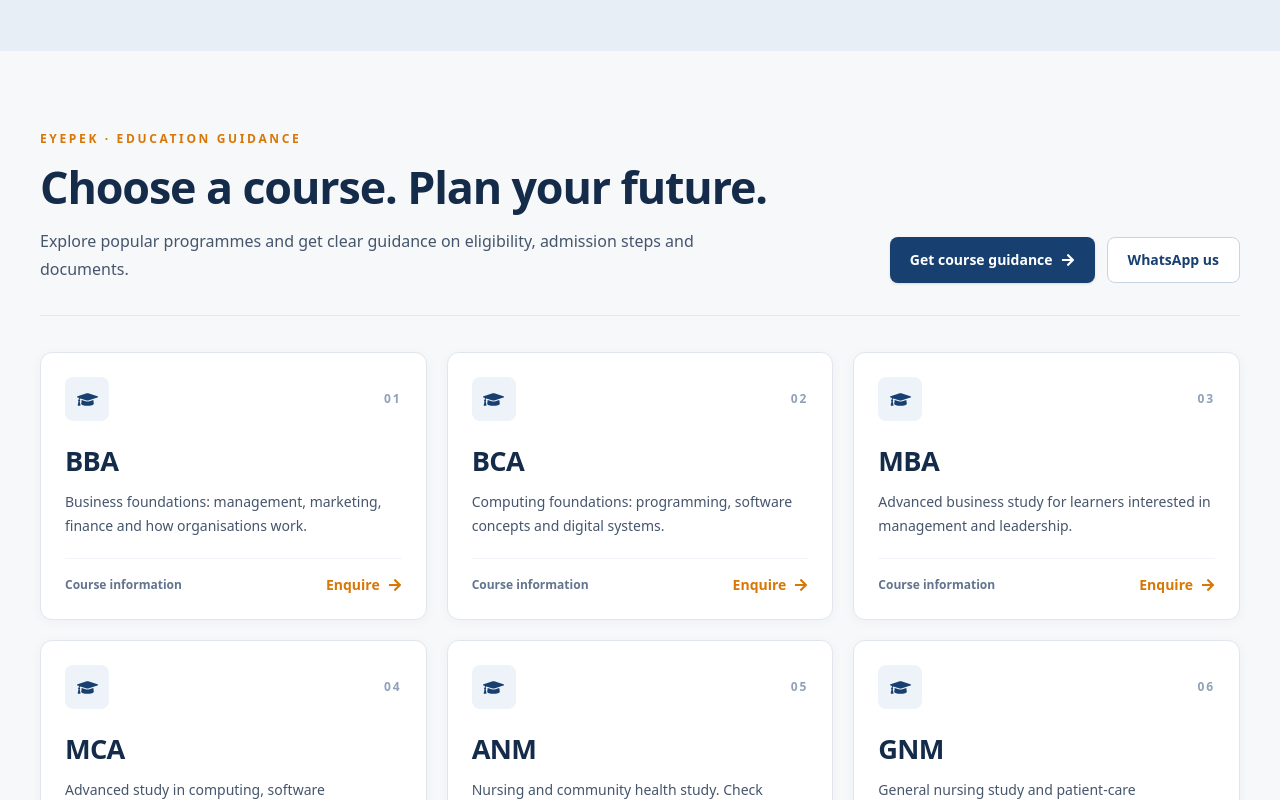
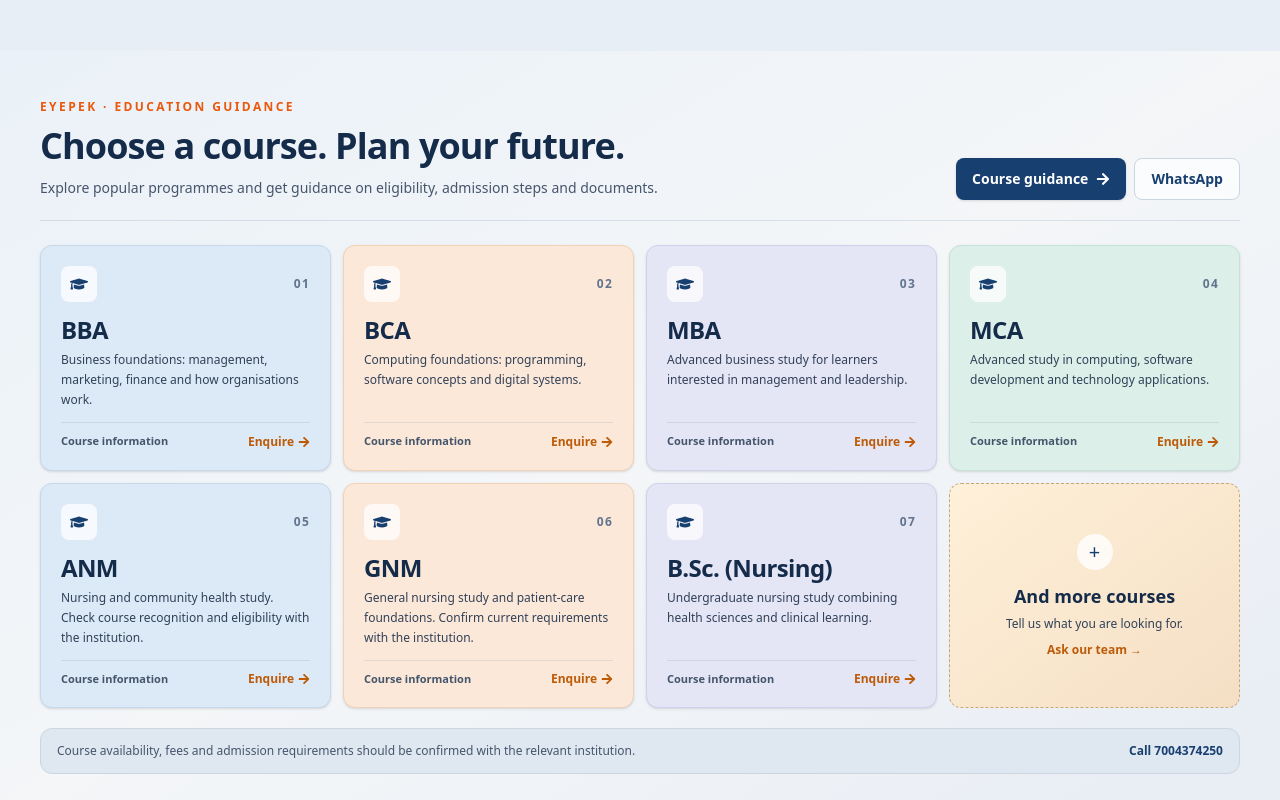
Before and after one commit to eyepek/EYEPEK, a React (Vite) app: page / in a window 1280 px wide. Shown: the part 9340-10140 px from the top of the page. Built offline with nearby package versions, Linux system fonts and the light colour scheme.

Commit message:
Compact course cards into two-row four-column layout with soft colors

```diff
--- a/src/pages/HomePage.jsx
+++ b/src/pages/HomePage.jsx
@@ -534,43 +534,46 @@ const HomePage = () => {
       </div>
     </section>
 
-    <section id='admissions' className='bg-[#f7f8fa] text-slate-800'>
-      <div className='mx-auto max-w-7xl px-5 py-14 sm:px-8 md:px-10 md:py-20'>
-        <div className='mb-9 flex flex-col gap-6 border-b border-slate-200 pb-8 lg:flex-row lg:items-end lg:justify-between'>
+    <section id='admissions' className='bg-gradient-to-br from-[#eaf1f8] via-[#f4f6f8] to-[#e8edf4] text-slate-800'>
+      <div className='mx-auto max-w-7xl px-5 py-10 sm:px-8 md:px-10 md:py-12'>
+        <div className='mb-6 flex flex-col gap-4 border-b border-slate-300/70 pb-5 lg:flex-row lg:items-end lg:justify-between'>
           <div className='max-w-3xl'>
-            <p className='text-xs font-extrabold uppercase tracking-[0.22em] text-[#d97706]'>{t('EYEPEK · EDUCATION GUIDANCE','EYEPEK · शिक्षा मार्गदर्शन')}</p>
-            <h2 className='mt-3 text-3xl font-extrabold leading-tight tracking-tight text-[#142b4a] sm:text-4xl md:text-[2.8rem]'>{t('Choose a course. Plan your future.','कोर्स चुनें। अपना भविष्य बनाएँ।')}</h2>
-            <p className='mt-3 max-w-2xl text-base leading-7 text-slate-600'>{t('Explore popular programmes and get clear guidance on eligibility, admission steps and documents.','लोकप्रिय कोर्स देखें और पात्रता, प्रवेश प्रक्रिया तथा दस्तावेज़ों की स्पष्ट जानकारी पाएँ।')}</p>
+            <p className='text-xs font-extrabold uppercase tracking-[0.2em] text-orange-600'>{t('EYEPEK · EDUCATION GUIDANCE','EYEPEK · शिक्षा मार्गदर्शन')}</p>
+            <h2 className='mt-2 text-2xl font-extrabold leading-tight tracking-tight text-[#142b4a] sm:text-3xl md:text-4xl'>{t('Choose a course. Plan your future.','कोर्स चुनें। अपना भविष्य बनाएँ।')}</h2>
+            <p className='mt-2 max-w-2xl text-sm leading-6 text-slate-600'>{t('Explore popular programmes and get guidance on eligibility, admission steps and documents.','लोकप्रिय कोर्स देखें और पात्रता, प्रवेश प्रक्रिया तथा दस्तावेज़ों की जानकारी पाएँ।')}</p>
           </div>
-          <div className='flex shrink-0 flex-wrap gap-3'>
-            <a href='/contact' className='inline-flex items-center justify-center gap-2 rounded-lg bg-[#173f70] px-5 py-3 text-sm font-bold text-white shadow-sm transition hover:bg-[#102f56]'>{t('Get course guidance','कोर्स मार्गदर्शन पाएँ')} <FaArrowRight aria-hidden='true' /></a>
-            <a href='https://wa.me/917004374250?text=Namaste%20EYEPEK%2C%20mujhe%20course%20aur%20admission%20ki%20jaankari%20chahiye.' target='_blank' rel='noreferrer' className='inline-flex items-center justify-center rounded-lg border border-slate-300 bg-white px-5 py-3 text-sm font-bold text-[#173f70] transition hover:border-[#173f70] hover:bg-slate-50'>{t('WhatsApp us','WhatsApp करें')}</a>
+          <div className='flex shrink-0 flex-wrap gap-2'>
+            <a href='/contact' className='inline-flex items-center justify-center gap-2 rounded-lg bg-[#173f70] px-4 py-2.5 text-sm font-bold text-white shadow-sm transition hover:bg-[#102f56]'>{t('Course guidance','कोर्स मार्गदर्शन')} <FaArrowRight aria-hidden='true' /></a>
+            <a href='https://wa.me/917004374250?text=Namaste%20EYEPEK%2C%20mujhe%20course%20aur%20admission%20ki%20jaankari%20chahiye.' target='_blank' rel='noreferrer' className='inline-flex items-center justify-center rounded-lg border border-slate-300 bg-white/70 px-4 py-2.5 text-sm font-bold text-[#173f70] transition hover:border-[#173f70] hover:bg-white'>{t('WhatsApp','WhatsApp')}</a>
           </div>
         </div>
-        <div className='grid grid-cols-1 gap-5 sm:grid-cols-2 lg:grid-cols-3'>
-          {courses.map((course, index) => <a key={course} href={`/contact?course=${encodeURIComponent(course)}`} aria-label={t(`Enquire about ${course}`, `${course} के बारे में पूछें`)} className='group relative flex min-h-[245px] flex-col rounded-xl border border-[#e1e6ed] bg-white p-6 shadow-[0_2px_12px_rgba(20,43,74,0.04)] transition duration-200 hover:-translate-y-1 hover:border-[#9db7d3] hover:shadow-[0_12px_28px_rgba(20,43,74,0.10)] focus-visible:outline-none focus-visible:ring-2 focus-visible:ring-[#d97706]'>
-            <div className='flex items-center justify-between'>
-              <span className='inline-flex h-11 w-11 items-center justify-center rounded-lg bg-[#edf3f9] text-[#173f70]'><FaGraduationCap size={21} aria-hidden='true' /></span>
-              <span className='text-xs font-bold tabular-nums tracking-[0.16em] text-slate-400'>{String(index + 1).padStart(2,'0')}</span>
-            </div>
-            <h3 className='mt-5 text-[1.7rem] font-extrabold tracking-tight text-[#142b4a]'>{course}</h3>
-            <p className='mt-2 flex-1 text-sm leading-6 text-slate-600'>{t(courseDescriptions[course]?.[0] || 'Course details vary by institution.', courseDescriptions[course]?.[1] || 'कोर्स का विवरण संस्थान के अनुसार अलग हो सकता है।')}</p>
-            <div className='mt-5 flex items-center justify-between border-t border-slate-100 pt-4'>
-              <span className='text-xs font-semibold text-slate-500'>{t('Course information','कोर्स की जानकारी')}</span>
-              <span className='inline-flex items-center gap-2 text-sm font-bold text-[#d97706] transition group-hover:gap-3 group-hover:text-[#173f70]'>{t('Enquire','पूछें')} <FaArrowRight aria-hidden='true' /></span>
-            </div>
-            <span className='absolute bottom-0 left-6 right-6 h-[2px] scale-x-0 bg-[#d97706] transition-transform duration-300 group-hover:scale-x-100' />
-          </a>)}
-          <a href='/contact?course=Other' className='flex min-h-[245px] flex-col items-center justify-center rounded-xl border border-dashed border-[#b8c6d6] bg-[#eef2f6] p-6 text-center transition hover:border-[#d97706] hover:bg-[#fffaf2] focus-visible:outline-none focus-visible:ring-2 focus-visible:ring-[#d97706]'>
-            <span className='flex h-11 w-11 items-center justify-center rounded-full bg-white text-2xl font-medium text-[#173f70] shadow-sm'>+</span>
-            <p className='mt-4 text-xl font-extrabold text-[#142b4a]'>{t('Looking for another course?','कोई दूसरा कोर्स चाहिए?')}</p>
-            <p className='mt-2 text-sm text-slate-600'>{t('Tell our team what you have in mind.','हमें बताएँ कि आप कौन-सा कोर्स चाहते हैं।')}</p>
-            <span className='mt-4 text-sm font-bold text-[#d97706]'>{t('Ask our team','हमारी टीम से पूछें')} →</span>
+        <div className='grid grid-cols-1 gap-3 sm:grid-cols-2 lg:grid-cols-4'>
+          {courses.map((course, index) => {
+            const palettes = ['bg-[#dce9f6] border-[#c5d8ec]', 'bg-[#fbe8d8] border-[#f2d2b7]', 'bg-[#e4e5f5] border-[#d0d2eb]', 'bg-[#dcefe9] border-[#c5e2d8]'];
+            const palette = palettes[index % palettes.length];
+            return <a key={course} href={`/contact?course=${encodeURIComponent(course)}`} aria-label={t(`Enquire about ${course}`, `${course} के बारे में पूछें`)} className={`group relative flex min-h-[190px] flex-col rounded-xl border p-4 shadow-sm transition duration-200 hover:-translate-y-0.5 hover:shadow-md focus-visible:outline-none focus-visible:ring-2 focus-visible:ring-orange-400 sm:p-5 ${palette}`}>
+              <div className='flex items-center justify-between'>
+                <span className='inline-flex h-9 w-9 items-center justify-center rounded-lg bg-white/75 text-[#173f70]'><FaGraduationCap size={18} aria-hidden='true' /></span>
+                <span className='text-xs font-bold tracking-widest text-slate-500'>0{index + 1}</span>
+              </div>
+              <h3 className='mt-3 text-2xl font-extrabold tracking-tight text-[#142b4a]'>{course}</h3>
+              <p className='mt-1 flex-1 text-xs leading-5 text-slate-700'>{t(courseDescriptions[course]?.[0] || 'Course details vary by institution.', courseDescriptions[course]?.[1] || 'कोर्स का विवरण संस्थान के अनुसार अलग हो सकता है।')}</p>
+              <div className='mt-3 flex items-center justify-between border-t border-slate-500/15 pt-2.5'>
+                <span className='text-[11px] font-semibold text-slate-600'>{t('Course information','कोर्स की जानकारी')}</span>
+                <span className='inline-flex items-center gap-1 text-xs font-extrabold text-[#bd5b08] transition group-hover:gap-2'>{t('Enquire','पूछें')} <FaArrowRight aria-hidden='true' /></span>
+              </div>
+            </a>;
+          })}
+          <a href='/contact?course=Other' className='flex min-h-[190px] flex-col items-center justify-center rounded-xl border border-dashed border-[#c5a77d] bg-gradient-to-br from-[#fff0d9] to-[#f4dfc5] p-4 text-center transition hover:from-[#ffe7c5] hover:to-[#f3d6b3] sm:p-5'>
+            <span className='flex h-9 w-9 items-center justify-center rounded-full bg-white/80 text-xl font-medium text-[#173f70]'>+</span>
+            <p className='mt-3 text-lg font-extrabold text-[#142b4a]'>{t('And more courses','और भी कोर्स')}</p>
+            <p className='mt-1 text-xs leading-5 text-slate-700'>{t('Tell us what you are looking for.','हमें बताएँ कि आप क्या खोज रहे हैं।')}</p>
+            <span className='mt-2 text-xs font-extrabold text-[#bd5b08]'>{t('Ask our team','हमारी टीम से पूछें')} →</span>
           </a>
         </div>
-        <div className='mt-8 flex flex-col gap-3 rounded-xl border border-[#e1e6ed] bg-white px-5 py-5 sm:flex-row sm:items-center sm:justify-between sm:px-6'>
-          <p className='text-sm leading-6 text-slate-600'>{t('Course availability, fees and admission requirements should be confirmed with the relevant institution.','कोर्स की उपलब्धता, फीस और प्रवेश की शर्तें संबंधित संस्थान से ज़रूर जाँचें।')}</p>
-          <a href='tel:7004374250' className='shrink-0 text-sm font-extrabold text-[#173f70] hover:text-[#d97706]'>{t('Call 7004374250','7004374250 पर कॉल करें')}</a>
+        <div className='mt-5 flex flex-col gap-2 rounded-xl border border-[#cbd6e2] bg-[#dfe8f1] px-4 py-3 sm:flex-row sm:items-center sm:justify-between'>
+          <p className='text-xs leading-5 text-slate-600'>{t('Course availability, fees and admission requirements should be confirmed with the relevant institution.','कोर्स की उपलब्धता, फीस और प्रवेश की शर्तें संबंधित संस्थान से जाँचें।')}</p>
+          <a href='tel:7004374250' className='shrink-0 text-xs font-extrabold text-[#173f70] hover:text-orange-600'>{t('Call 7004374250','7004374250 पर कॉल करें')}</a>
         </div>
       </div>
     </section>
```
